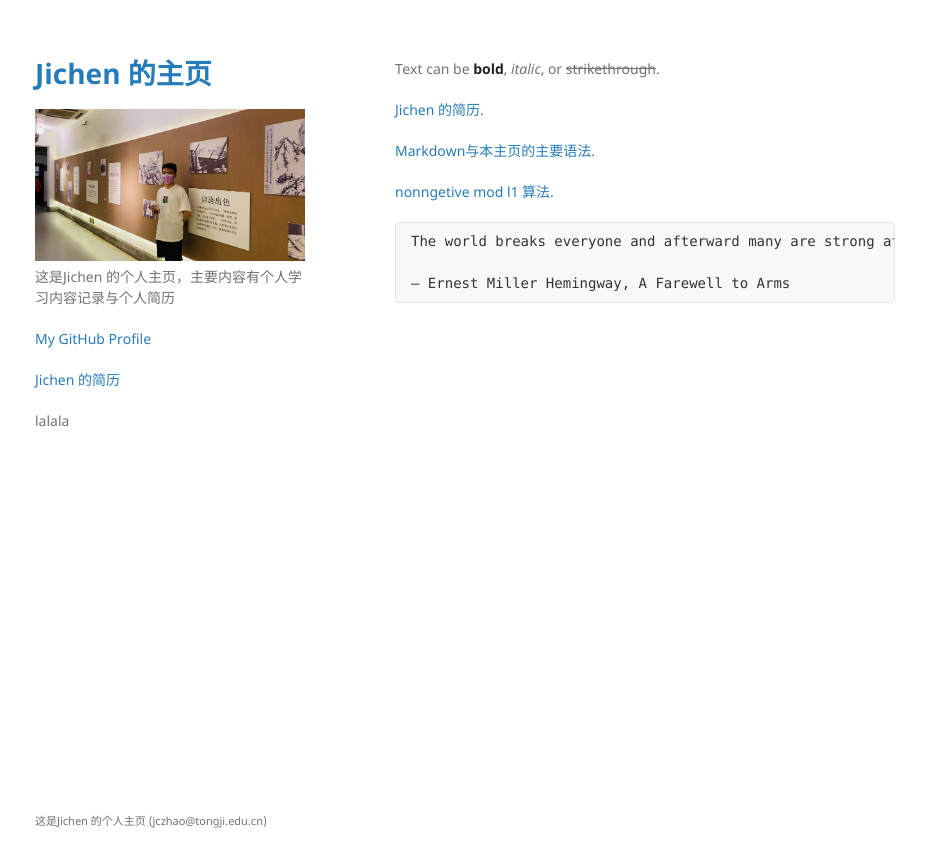
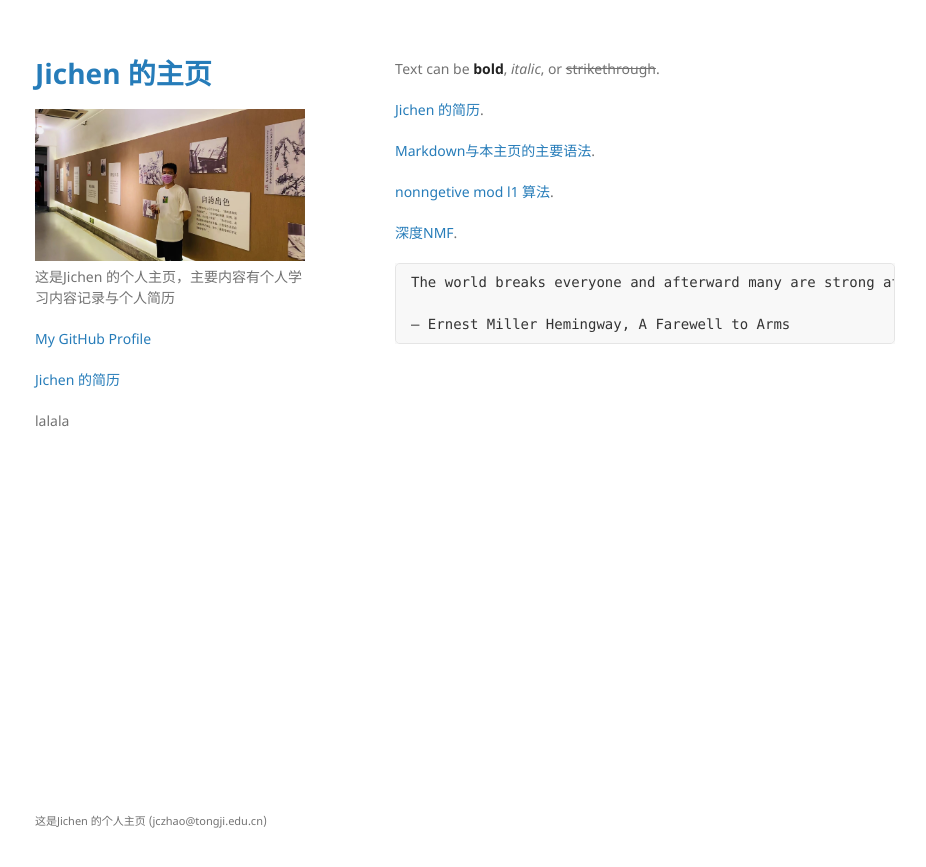
Before and after one commit to jczhao1022/jczhao1022.github.io, a Jekyll site: the page built from index.md, in a window 1280 px wide. Shown: the top 867 px of the page, without its empty margins (175-1101 px from the left). Built offline with Jekyll 4.4.1, drawn with Linux system fonts in a browser that asks for light colours.

Commit message:
Update index.md

````diff
--- a/index.md
+++ b/index.md
@@ -10,6 +10,7 @@ Text can be **bold**, _italic_, or ~~strikethrough~~.
 
 [nonngetive mod l1 算法](./mod_l1.html).
 
+[深度NMF](./SurveyDNF.html).
 ```
 The world breaks everyone and afterward many are strong at the broken places.
 
````
